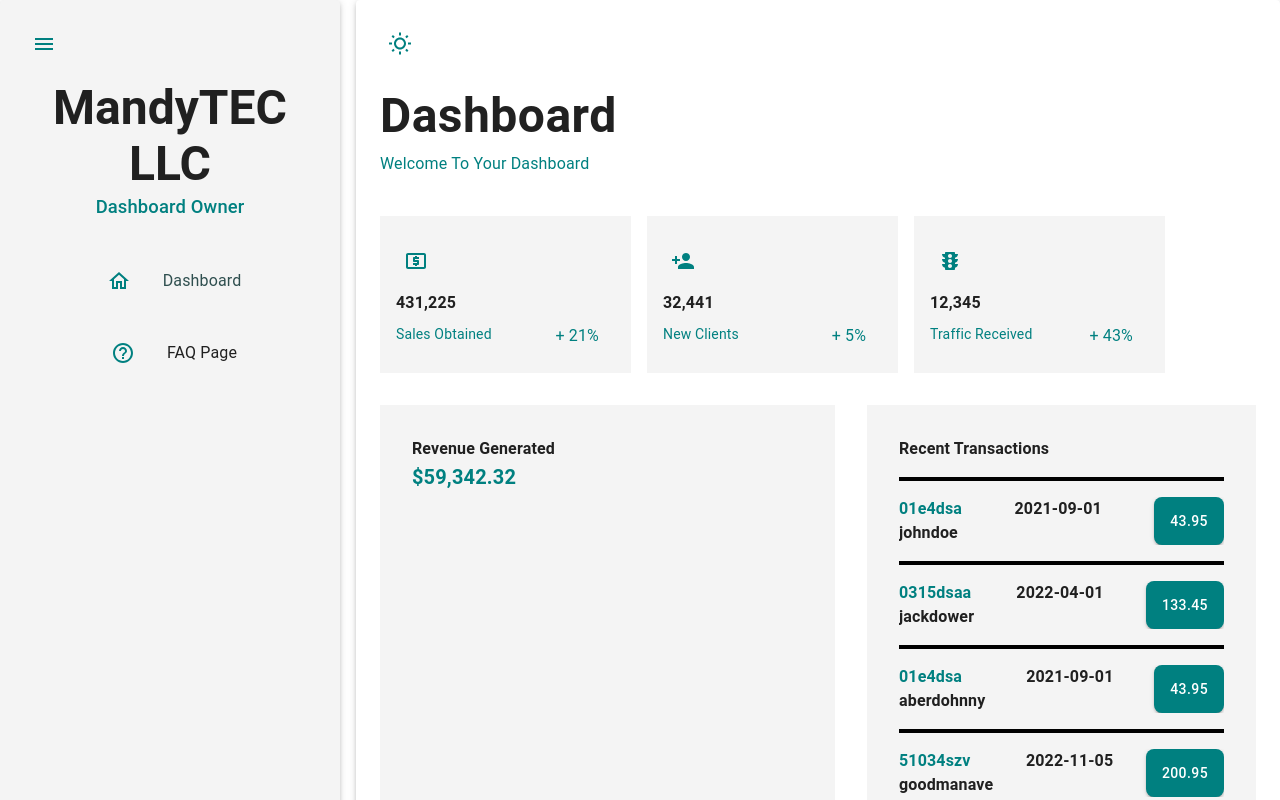
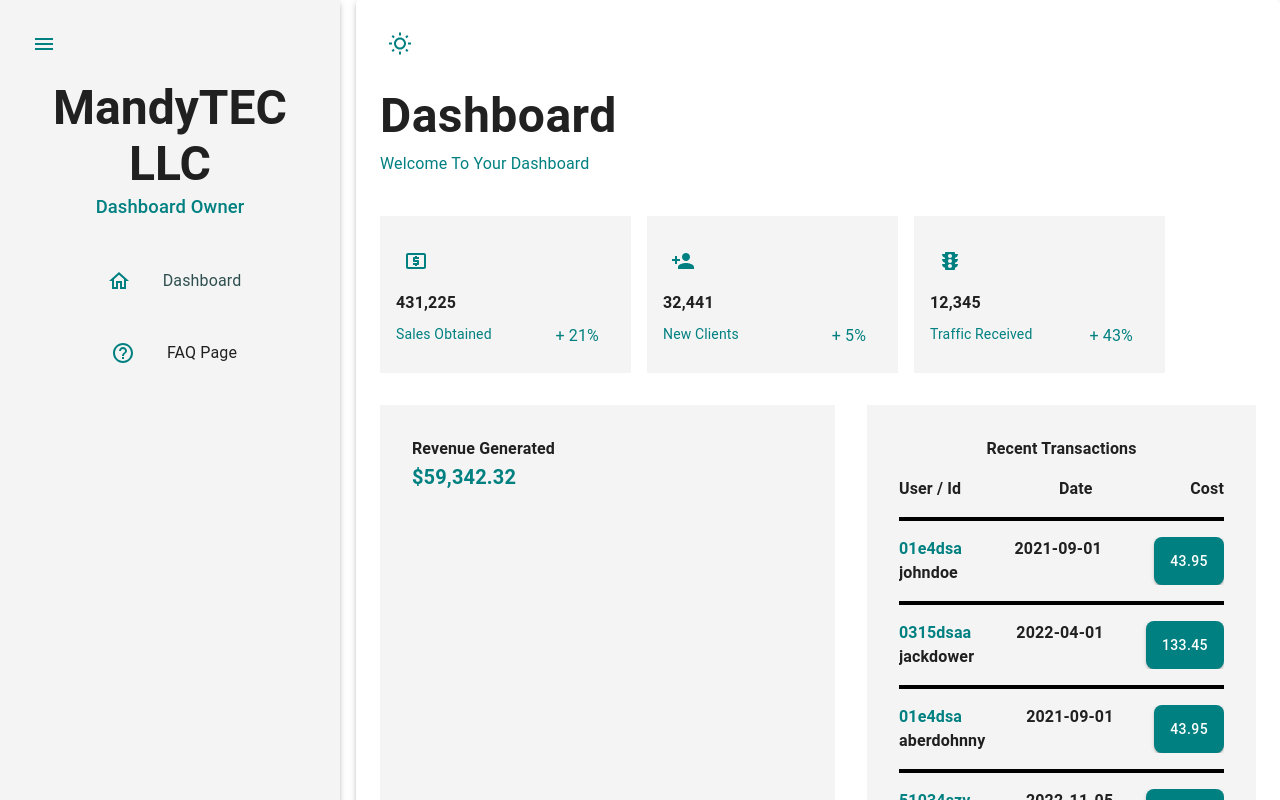
Before and after one commit to binaryballer33/block27A_sales_dashboard, a React (Vite) app: page / in a window 1280 px wide. Shown: the top 800 px of the page. Built offline with nearby package versions, Linux system fonts and the light colour scheme.

Commit message:
added column names to recent transactions

```diff
--- a/src/components/MainContent/MainContent.jsx
+++ b/src/components/MainContent/MainContent.jsx
@@ -41,7 +41,12 @@ const MainContent = () => (
 
       {/* Recent Transactions */}
       <Box sx={classes.main_content_dashboard_recent_transactions_container}>
-        <Typography variant="body1" fontWeight="bold">Recent Transactions</Typography>
+        <Typography variant="body1" fontWeight="bold" textAlign="center">Recent Transactions</Typography>
+        <Box sx={classes.main_content_dashboard_recent_transactions_column_names_container}>
+            <Typography variant="body1" fontWeight="bold">User / Id</Typography>
+            <Typography variant="body1" fontWeight="bold">Date</Typography>
+            <Typography variant="body1" fontWeight="bold">Cost</Typography>
+          </Box>
         <Divider sx={classes.main_content_divider} />
 
         {/* All Recent Transactions */}
--- a/src/components/MainContent/MainContentStyles.js
+++ b/src/components/MainContent/MainContentStyles.js
@@ -56,6 +56,11 @@ const classes = {
         width: { xs: "357px", md: "325px", lg: "325px" },
         overflow: "scroll",
     },
+    main_content_dashboard_recent_transactions_column_names_container: {
+        display: "flex",
+        justifyContent: "space-between",
+        margin: "1rem 0rem",
+    },
     main_content_divider: {
         marginTop: '1rem',
         marginBottom: '1rem',
```
